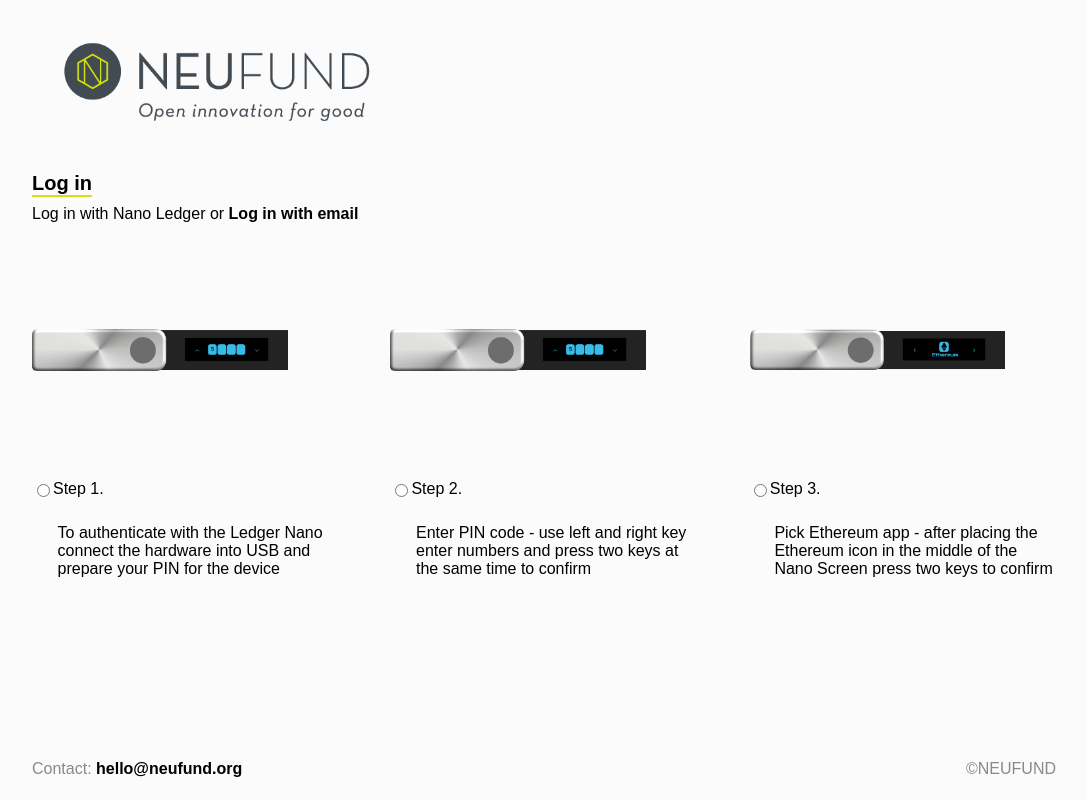
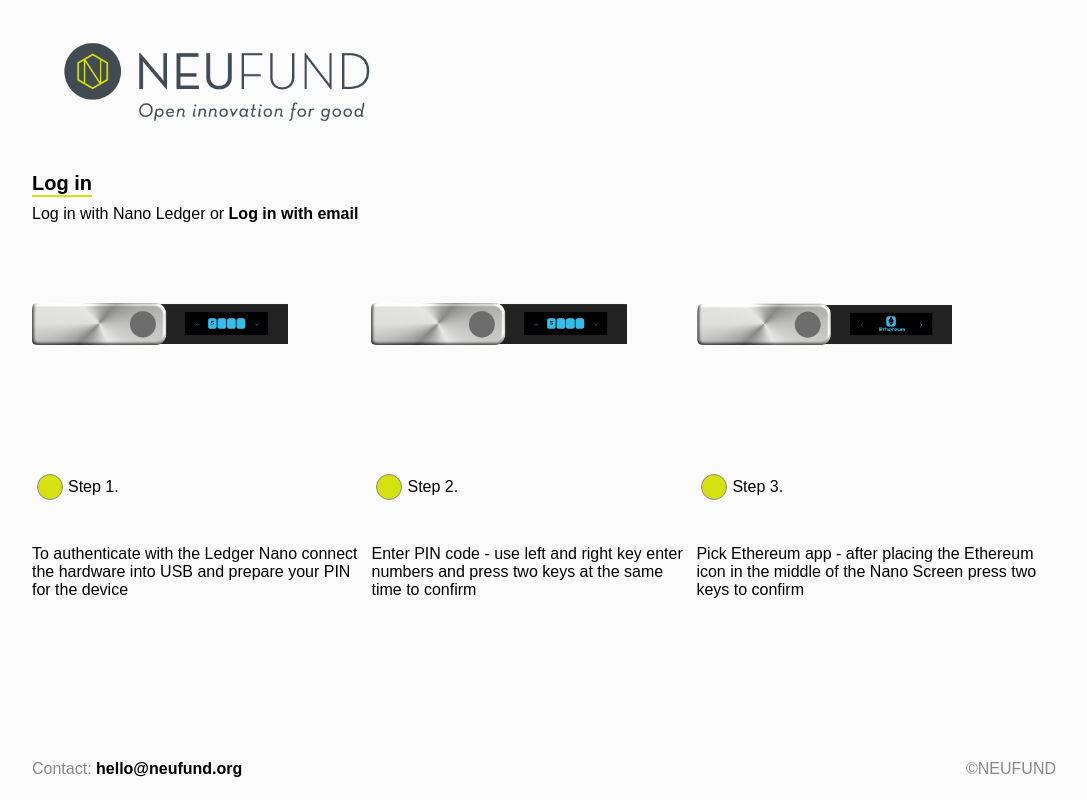
Before and after one commit to Neufund/ms2, a React (Create React App) app: page /login in a window 1280 px wide. Shown: the whole page, without its empty margins (96-1183 px from the left). Built offline with nearby package versions, Linux system fonts and the light colour scheme; what react-tap-event-plugin would draw is missing.

Commit message:
KYC and small changes

```diff
--- a/src/app/Contracts.scss
+++ b/src/app/Contracts.scss
@@ -1,14 +1,13 @@
 .Contracts {
-
-  .column {
-    float:left;
+  &.column {
+    float: left;
   }
 }
 
 .leftColumn {
-  width: 26.66vw;
+  width: calc(80vw / 3);
 }
 
 .rightColumn {
-  width: 53.33vw;
+  width: calc(80vw * 2 / 3);
 }
--- a/src/app/KYC.js
+++ b/src/app/KYC.js
@@ -1,9 +1,19 @@
 import React from 'react';
+import Stepper from '../ui/Stepper';
+import Headline from '../ui/Headline';
 import './KYC.css';
 
 export default () => {
     return (
         <div className="KYC">
+            <Headline text="Welcome Mr Investor"/>
+            <div className="KYC-description">To invest in NEUFUND please follow the steps</div>
+            <Stepper progress="40"/>
+            <div className="column leftColumn">
+
+            </div>
+            <div className="column rightColumn">
+            </div>
         </div>
     )
 };
--- a/src/app/KYC.scss
+++ b/src/app/KYC.scss
@@ -0,0 +1,12 @@
+@import "../styles/colors";
+
+.KYC {
+  &.column {
+    float: left;
+  }
+}
+
+.KYC-description {
+  font-size: 16px;
+  color: $link-not-available;
+}
--- a/src/app/Login.js
+++ b/src/app/Login.js
@@ -6,7 +6,14 @@ import Step from './../ui/Step';
 import nano2 from '../images/nano2.png';
 import nano3 from '../images/nano3.png';
 
-export default () => {
+class Login extends React.Component {
+    constructor(props) {
+        super(props);
+        this.state = {completed: false};
+        setTimeout(()=>{this.setState({completed: true})}, 1000)
+    }
+
+    render() {
         return (
             <div className="Login">
                 <Headline text="Log in"/>
@@ -16,7 +23,7 @@ export default () => {
                 <div className="Login-content">
                     <div>
                         <img className="Login-img" src={nano2} alt="nano2"/>
-                    <Step>Step 1.</Step>
+                        <Step completed={this.state.completed}>Step 1.</Step>
                         <div className="Login-step-text">
                             To authenticate with the Ledger Nano
                             connect the hardware into USB and
@@ -25,7 +32,7 @@ export default () => {
                     </div>
                     <div>
                         <img className="Login-img" src={nano2} alt="nano2"/>
-                    <Step>Step 2.</Step>
+                        <Step completed={this.state.completed}>Step 2.</Step>
                         <div className="Login-step-text">
                             Enter PIN code - use left and right key
                             enter numbers and press two keys at the same time to confirm
@@ -33,7 +40,7 @@ export default () => {
                     </div>
                     <div>
                         <img className="Login-img" src={nano3} alt="nano3"/>
-                    <Step>Step 3.</Step>
+                        <Step completed={this.state.completed}>Step 3.</Step>
                         <div className="Login-step-text">
                             Pick Ethereum app - after placing the Ethereum icon
                             in the middle of the Nano Screen press two keys to confirm
@@ -42,4 +49,7 @@ export default () => {
                 </div>
             </div>
         )
-};
+    }
+}
+
+export default Login;
--- a/src/app/Login.scss
+++ b/src/app/Login.scss
@@ -3,14 +3,14 @@
   display: flex;
   flex-direction: row;
   justify-content: space-between;
-  div {
+  &div {
     flex: 1;
     margin: 2vw;
   }
-  div:first-of-type{
+  &div:first-of-type{
     margin-left: 0;
   }
-  div:last-of-type{
+  &div:last-of-type{
     margin-right: 0;
   }
 }
--- a/src/ui/Step.js
+++ b/src/ui/Step.js
@@ -1,11 +1,14 @@
 import React from 'react';
 import './Step.css'
 
-export default ({children}) => {
+export default ({children, completed}) => {
     return (
         <div className="Step">
-            <input type="radio"/>
-            <label>{children}</label>
+            {completed
+                ? <div className="Step-indicator active"></div>
+                : <div className="Step-indicator"></div>
+            }
+            <div className="Step-label">{children}</div>
         </div>
     )
 }
--- a/src/ui/Step.scss
+++ b/src/ui/Step.scss
@@ -1,5 +1,22 @@
+@import "../styles/colors";
+
 .Step {
   display: flex;
   align-items: center;
   margin: 5vh 0 5vh 0;
 }
+
+.Step-indicator {
+  height: 3vh;
+  width: 3vh;
+  border: 1px solid $link-not-available;
+  border-radius: 50%;
+  margin: 5px;
+}
+
+.Step-indicator.active {
+  background-color: $primary-color;
+}
+
+.Step-label {
+}
--- a/src/ui/Stepper.scss
+++ b/src/ui/Stepper.scss
@@ -3,7 +3,7 @@
 $stepper-height:0.5vh;
 
 .Stepper {
-  margin-left: -10vw;
+  margin: 2vh 0 2vh -10vw;
   width: 100vw;
   height: $stepper-height;
   background-color: $stepper-background-passive;
```
Lines whose indentation alone changed are shown as unchanged.
